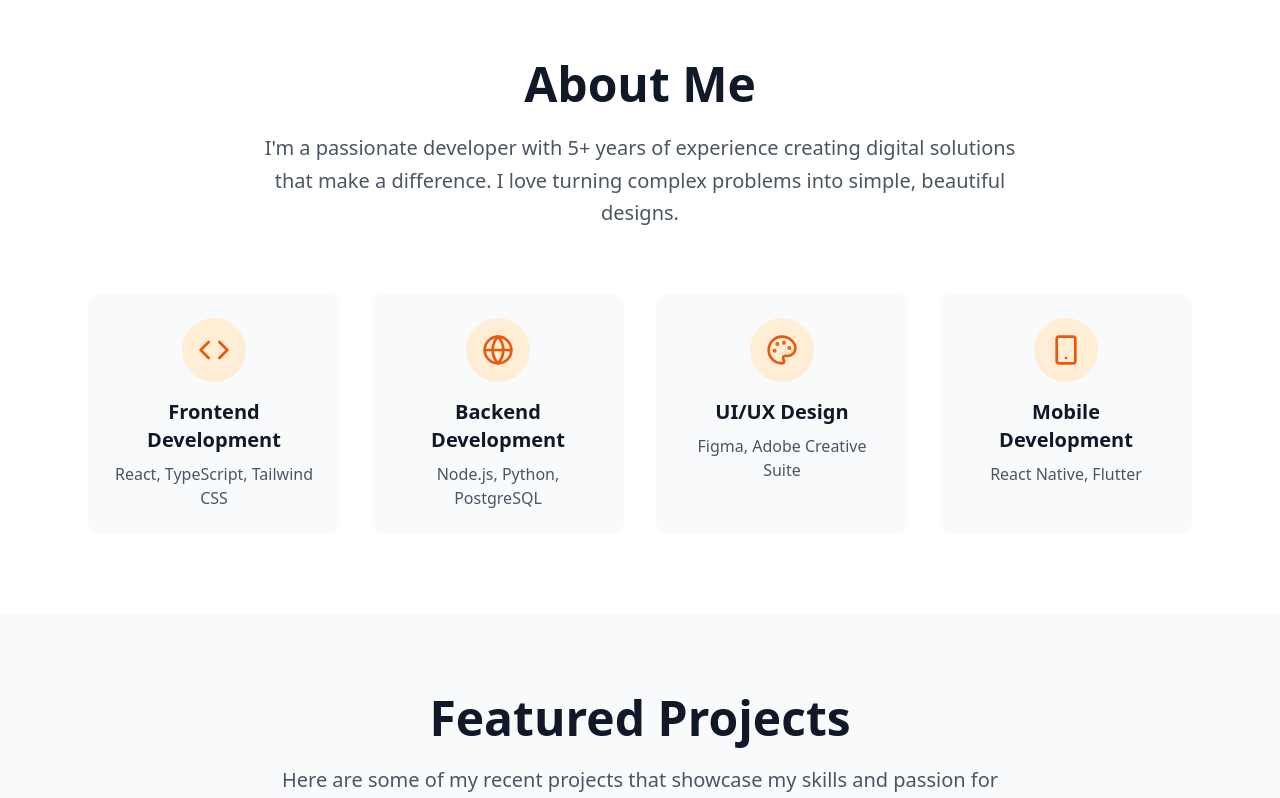
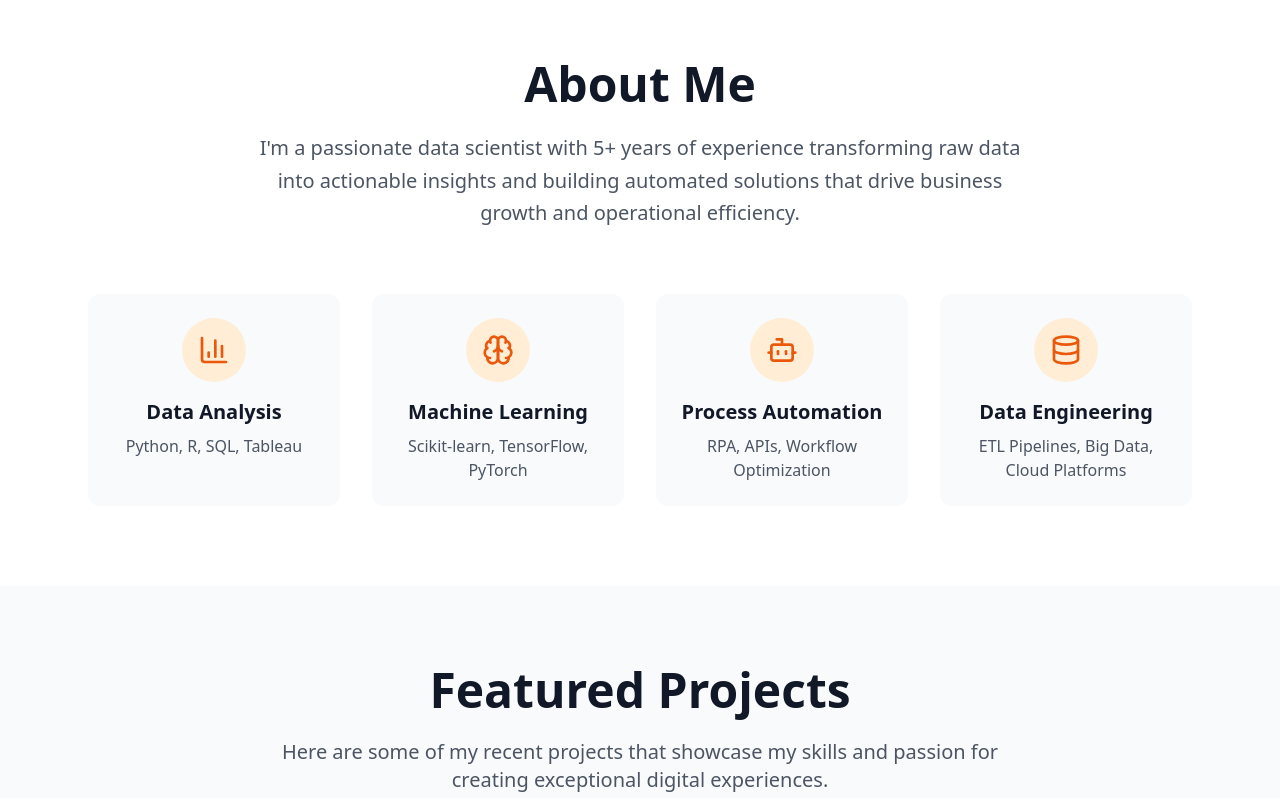
Before and after one commit to Abdallah-hilal/portfolio-page-creator-kit, a React (Vite) app: page / in a window 1280 px wide. Shown: the part 820-1618 px from the top of the page. Built offline with nearby package versions, Linux system fonts and the light colour scheme.

Commit message:
Update logo and skills section
- Updated the logo in the navigation bar.
- Added skill logos to the skills section.

```diff
--- a/src/components/About.tsx
+++ b/src/components/About.tsx
@@ -1,27 +1,27 @@
 
-import { Code, Palette, Smartphone, Globe } from "lucide-react";
+import { BarChart3, Bot, Database, Brain } from "lucide-react";
 
 const About = () => {
   const skills = [
     {
-      icon: Code,
-      title: "Frontend Development",
-      description: "React, TypeScript, Tailwind CSS"
+      icon: BarChart3,
+      title: "Data Analysis",
+      description: "Python, R, SQL, Tableau"
     },
     {
-      icon: Globe,
-      title: "Backend Development",
-      description: "Node.js, Python, PostgreSQL"
+      icon: Brain,
+      title: "Machine Learning",
+      description: "Scikit-learn, TensorFlow, PyTorch"
     },
     {
-      icon: Palette,
-      title: "UI/UX Design",
-      description: "Figma, Adobe Creative Suite"
+      icon: Bot,
+      title: "Process Automation",
+      description: "RPA, APIs, Workflow Optimization"
     },
     {
-      icon: Smartphone,
-      title: "Mobile Development",
-      description: "React Native, Flutter"
+      icon: Database,
+      title: "Data Engineering",
+      description: "ETL Pipelines, Big Data, Cloud Platforms"
     }
   ];
 
@@ -33,8 +33,8 @@ const About = () => {
             About Me
           </h2>
           <p className="text-xl text-gray-600 max-w-3xl mx-auto leading-relaxed">
-            I'm a passionate developer with 5+ years of experience creating digital solutions
-            that make a difference. I love turning complex problems into simple, beautiful designs.
+            I'm a passionate data scientist with 5+ years of experience transforming raw data into actionable insights
+            and building automated solutions that drive business growth and operational efficiency.
           </p>
         </div>
 
--- a/src/components/Navigation.tsx
+++ b/src/components/Navigation.tsx
@@ -17,7 +17,7 @@ const Navigation = () => {
       <div className="max-w-6xl mx-auto px-6">
         <div className="flex items-center justify-between h-16">
           <div className="text-2xl font-bold text-gray-900">
-            JD
+            AH
           </div>
 
           {/* Desktop Navigation */}
```
